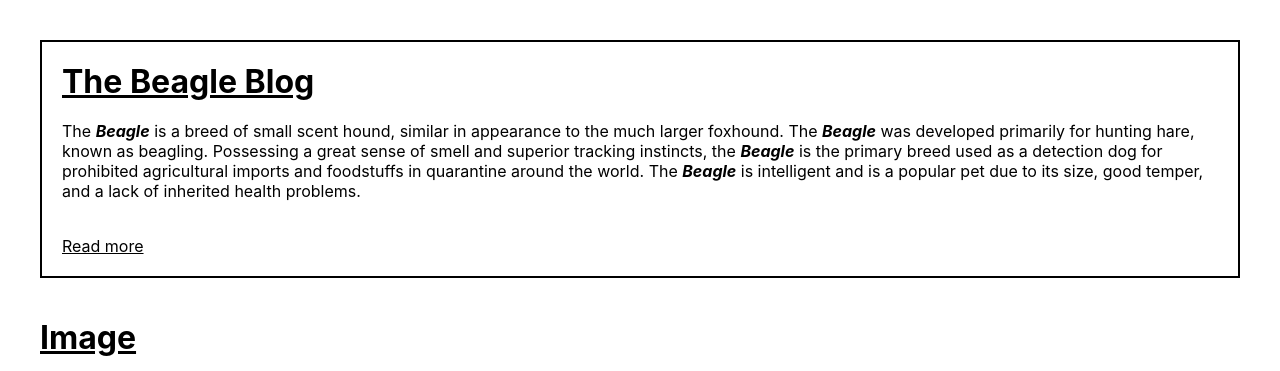
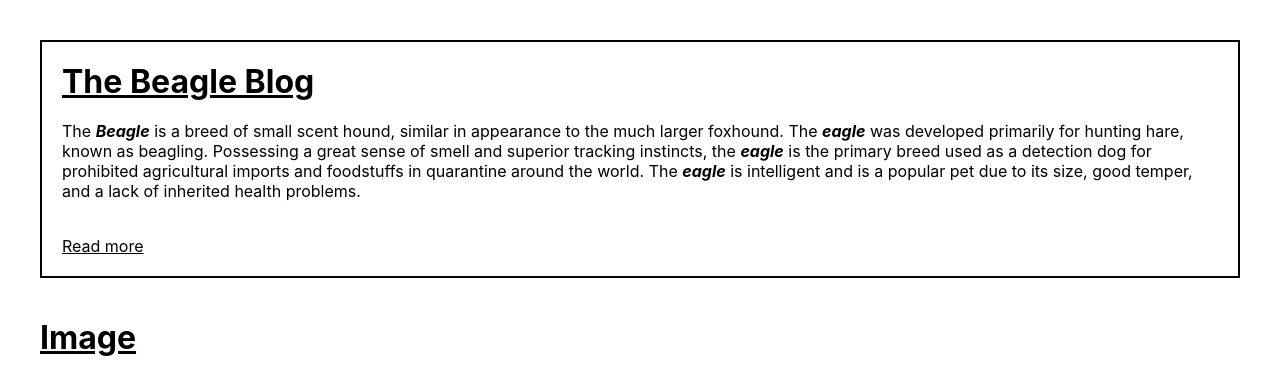
Before and after one commit to rohitupskills/Frontend-1-Contest---1-August, a plain HTML site: page index.html in a window 1280 px wide. Shown: the top 371 px of the page. Drawn offline with Linux system fonts and the light colour scheme.

Commit message:
upper to lower

```diff
--- a/index.html
+++ b/index.html
@@ -4,7 +4,7 @@
     <meta charset="UTF-8">
     <meta name="viewport" content="width=device-width, initial-scale=1.0">
     <title>Frontend-1-Contest---1-August</title>
-    <link rel="icon" type="image/x-icon" href="https://drive.google.com/file/d/1BgkIxj7d98OPP_u5OneN103YaEwUpK-2/view?usp=drive_link">
+    <link rel="icon" type="image/x-icon" href="https://github.com/rohitupskills/Frontend-1-Contest---1-August/blob/main/android-chrome-192x192.png">
     <link rel="stylesheet" href="style.css">
     <link rel="preconnect" href="https://fonts.googleapis.com">
 <link rel="preconnect" href="https://fonts.gstatic.com" crossorigin>
@@ -14,7 +14,7 @@
     <div class="blog">
         <h1>The Beagle Blog</h1>
 
-        <p id="para1">The <b><i>Beagle</i></b> is a breed of small scent hound, similar in appearance to the much larger foxhound. The <b><i>Beagle</i></b> was developed primarily for hunting hare, known as beagling. Possessing a great sense of smell and superior tracking instincts, the <b><i>Beagle</i></b> is the primary breed used as a detection dog for prohibited agricultural imports and foodstuffs in quarantine around the world. The <b><i>Beagle</i></b> is intelligent and is a popular pet due to its size, good temper, and a lack of inherited health problems.</p>
+        <p id="para1">The <b><i>Beagle</i></b> is a breed of small scent hound, similar in appearance to the much larger foxhound. The <b><i><b></b>eagle</i></b> was developed primarily for hunting hare, known as beagling. Possessing a great sense of smell and superior tracking instincts, the <b><i><b></b>eagle</i></b> is the primary breed used as a detection dog for prohibited agricultural imports and foodstuffs in quarantine around the world. The <b><i><b></b>eagle</i></b> is intelligent and is a popular pet due to its size, good temper, and a lack of inherited health problems.</p>
 
       <a class="btn-link" href="https://en.wikipedia.org/wiki/Beagle">
         Read more
```
